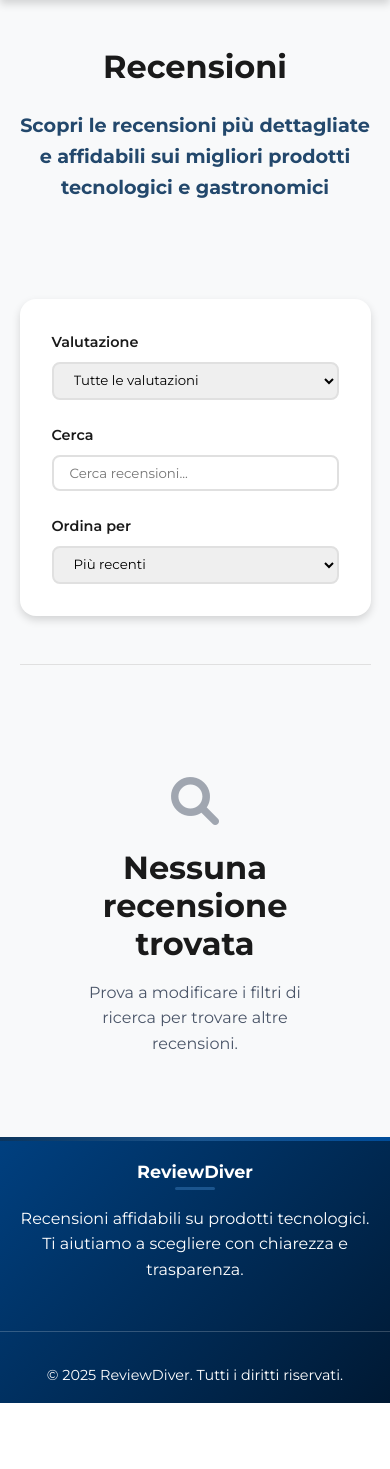
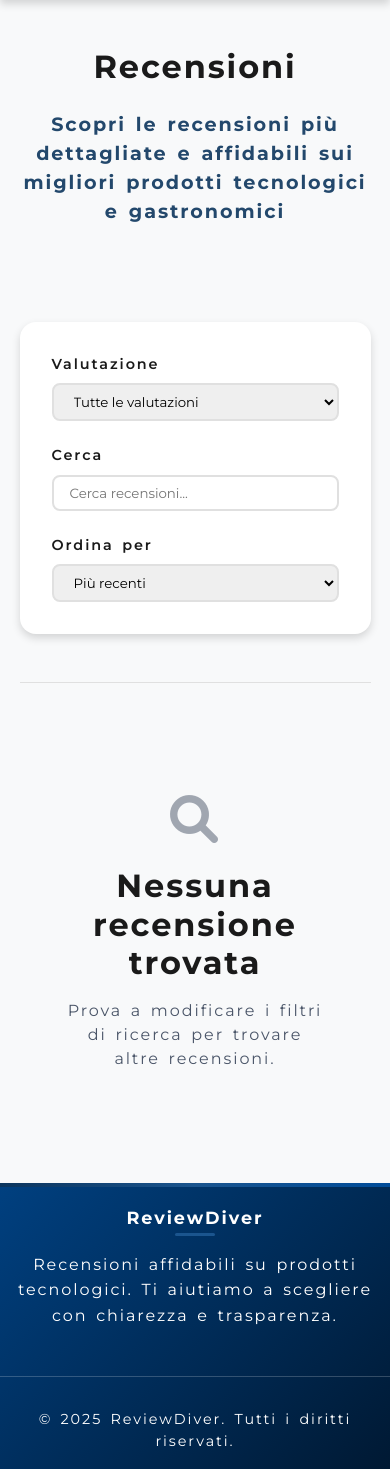
Before and after one commit to nalanshi/recensioneWeb, a PHP site: page /php/recensioni.php in a window 390 px wide. Shown: the part 80-1549 px from the top of the page. Before the commit the page ends 1483 px from the top, so only its background shows below. Run offline with PHP 8.4, Linux system fonts and the light colour scheme; data that the repository does not hold is empty.

Commit message:
Improve text spacing and responsive max-width

```diff
--- a/css/pages.css
+++ b/css/pages.css
@@ -22,13 +22,13 @@
 .reviews-hero p {
   font-size: 1.2rem;
   opacity: 0.9;
-  max-width: 37.5rem;
+  max-width: min(37.5rem, 100%);
   margin: 0 auto;
 }
 
 /* Container */
 .reviews-container {
-  max-width: 75rem;
+  max-width: min(75rem, 100%);
   margin: 0 auto;
   padding: 0 5%;
 }
@@ -288,13 +288,13 @@
 .rankings-hero p {
   font-size: 1.2rem;
   opacity: 0.9;
-  max-width: 37.5rem;
+  max-width: min(37.5rem, 100%);
   margin: 0 auto;
 }
 
 /* Container */
 .rankings-container {
-  max-width: 75rem;
+  max-width: min(75rem, 100%);
   margin: 0 auto;
   padding: 0 5%;
 }
@@ -527,7 +527,7 @@
   margin-right: auto;
 }
 .review-detail {
-  max-width: 60rem;
+  max-width: min(60rem, 100%);
   margin-left: auto;
   margin-right: auto;
 }
@@ -616,7 +616,7 @@
   display: grid;
   grid-template-columns: 1fr;
   gap: calc(var(--spacing-xl) * 1.5);
-  max-width: 75rem;
+  max-width: min(75rem, 100%);
   margin: 0 auto;
   padding: 0 5%;
 }
--- a/css/style.css
+++ b/css/style.css
@@ -67,8 +67,14 @@ body {
   font-family: Montserrat, sans-serif;
   background-color: var(--background);
   color: var(--text-primary);
-  line-height: 1.6;
+  line-height: 1.5;
   font-size: 1rem;
+  letter-spacing: 0.12em;
+  word-spacing: 0.16em;
+}
+
+p {
+  margin-bottom: 2em;
 }
 
 /* Contenuto solo per screen reader */
@@ -248,7 +254,7 @@ textarea:focus,
 /* Sezione Prodotti Consigliati - Scorrevole */
 .recommended-products {
   padding: var(--spacing-xl) 5%;
-  max-width: 125rem;
+  max-width: min(125rem, 100%);
   margin: 0 auto;
 }
 
@@ -831,7 +837,7 @@ footer::before {
 }
 
 .footer-content {
-  max-width: 75rem;
+  max-width: min(75rem, 100%);
   margin: 0 auto;
   padding: 0 5%;
   display: grid;
```
Also changed, not shown: css/dashboard.css (+4 -4 lines).
